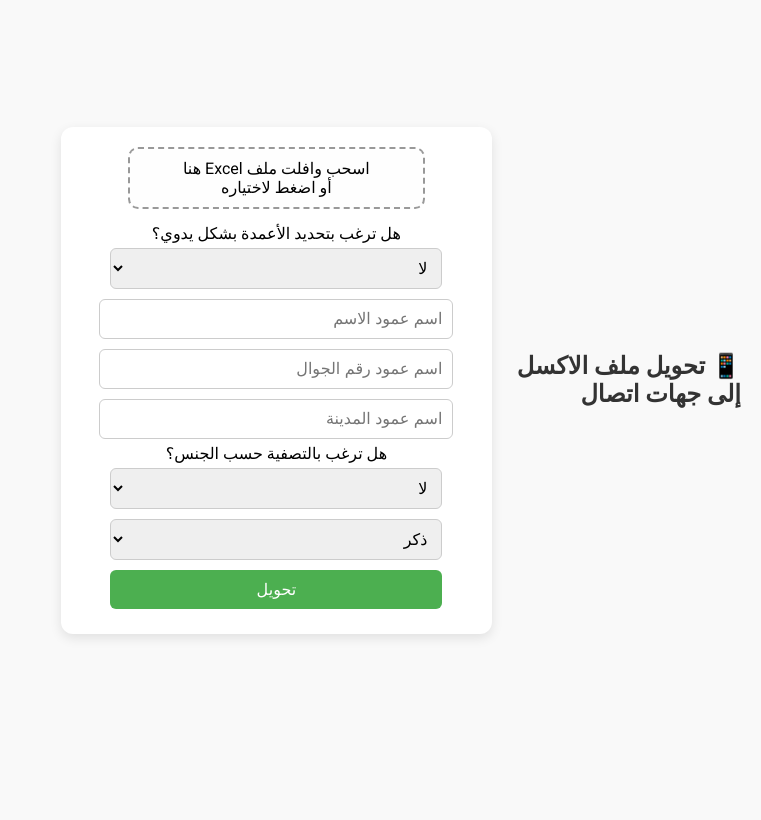
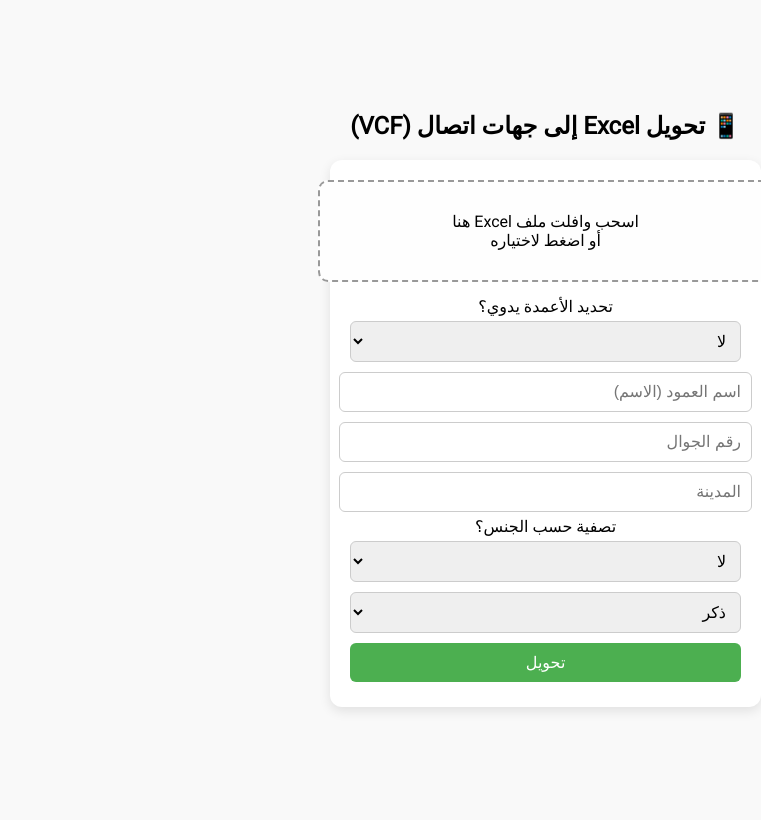
Before and after one commit to maf1250/xl, a Flask app: page / in a window 1280 px wide. Shown: the whole page, without its empty margins (519-1280 px from the left). Before the commit the page ends 638 px from the top, so only its background shows below. Run offline with Flask 3, Linux system fonts and the light colour scheme.

Commit message:
update ios

```diff
--- a/templates/index.html
+++ b/templates/index.html
@@ -2,14 +2,14 @@
 <html lang="ar" dir="rtl">
 <head>
     <meta charset="UTF-8">
-    <title>تحويل ملف الاكسل إلى جهات اتصال</title>
+    <title>تحويل Excel إلى جهات اتصال</title>
     <meta name="viewport" content="width=device-width, initial-scale=1.0, maximum-scale=1.0, user-scalable=no">
     <meta name="apple-mobile-web-app-capable" content="yes">
     <meta name="apple-mobile-web-app-status-bar-style" content="black-translucent">
     <link href="https://fonts.googleapis.com/css2?family=Roboto&display=swap" rel="stylesheet">
     <style>
         html, body {
-            height: 95%;
+            height: 100%;
             margin: 0;
             padding: 0;
             font-family: 'Roboto', sans-serif;
@@ -23,15 +23,21 @@
             padding: 20px;
         }
 
-        h2 {
-            text-align: top;
-            color: #333;
+        .container {
+            display: flex;
+            flex-direction: column; /* stack title above form */
+            align-items: center;    /* center horizontally */
+            width: 100%;
+        }
+
+        .container h2 {
+            margin-bottom: 20px;
+            text-align: center;
         }
 
         form {
-            width: 90%;
-            max-width: 400px;
-            margin: auto;
+            width: 100%;
+            max-width: 450px;
             padding: 20px;
             background: #fff;
             border-radius: 12px;
@@ -42,8 +48,8 @@
         }
 
         .drop-zone {
-            width: 70%;
-            padding: 10px;
+            width: 100%;
+            padding: 30px;
             border: 2px dashed #999;
             border-radius: 10px;
             text-align: center;
@@ -59,7 +65,7 @@
         }
 
         input[type="file"], select, input[type="text"], button {
-            width: 85%;
+            width: 100%;
             padding: 10px;
             margin: 5px 0;
             font-size: 16px;
@@ -79,7 +85,7 @@
         }
 
         #progress-container {
-            width: 90%;
+            width: 100%;
             background-color: #ddd;
             border-radius: 6px;
             margin-top: 15px;
@@ -107,8 +113,8 @@
     </style>
 </head>
 <body>
-
-<h2>📱 تحويل ملف الاكسل إلى جهات اتصال</h2>
+<div class="container">
+    <h2>📱 تحويل Excel إلى جهات اتصال (VCF)</h2>
 
     <form id="upload-form" action="/upload" method="post" enctype="multipart/form-data">
 
@@ -117,17 +123,17 @@
         </div>
         <input type="file" name="file" id="file-input" style="display:none;" required>
 
-    <label>هل ترغب بتحديد الأعمدة بشكل يدوي؟</label>
+        <label>تحديد الأعمدة يدوي؟</label>
         <select name="manual">
             <option value="no">لا</option>
             <option value="yes">نعم</option>
         </select>
 
-    <input type="text" name="name_col" placeholder="اسم عمود الاسم">
-    <input type="text" name="mobile_col" placeholder="اسم عمود رقم الجوال">
-    <input type="text" name="city_col" placeholder="اسم عمود المدينة">
+        <input type="text" name="name_col" placeholder="اسم العمود (الاسم)">
+        <input type="text" name="mobile_col" placeholder="رقم الجوال">
+        <input type="text" name="city_col" placeholder="المدينة">
 
-    <label>هل ترغب بالتصفية حسب الجنس؟</label>
+        <label>تصفية حسب الجنس؟</label>
         <select name="gender_filter">
             <option value="no">لا</option>
             <option value="yes">نعم</option>
@@ -144,6 +150,8 @@
             <div id="progress-bar">0%</div>
         </div>
     </form>
+</div>
+
 <script>
 const dropZone = document.getElementById('drop-zone');
 const fileInput = document.getElementById('file-input');
@@ -206,6 +214,5 @@ form.addEventListener('submit', function(e){
     xhr.send(formData);
 });
 </script>
-
 </body>
 </html>
```
Lines whose indentation alone changed are shown as unchanged.
